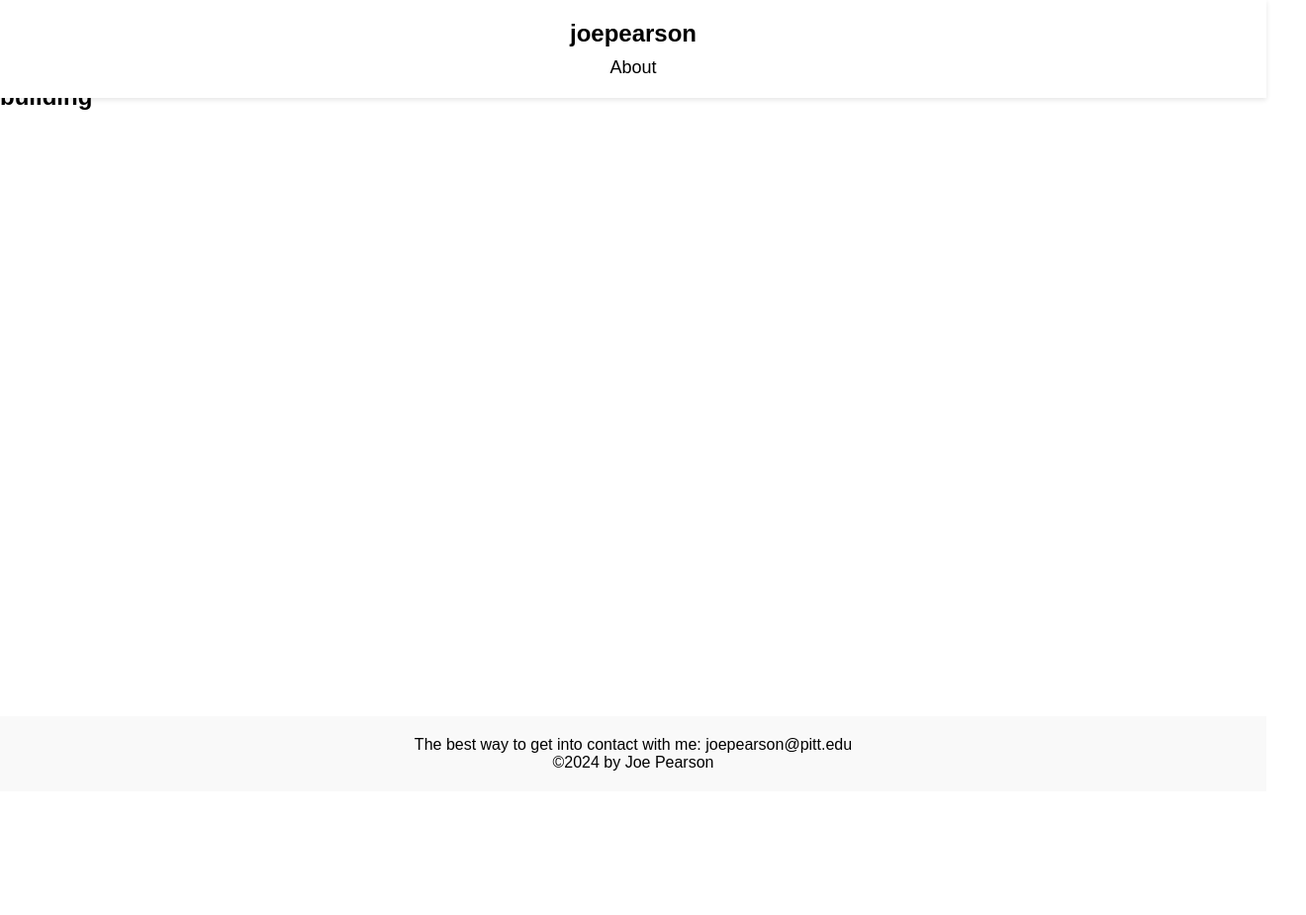
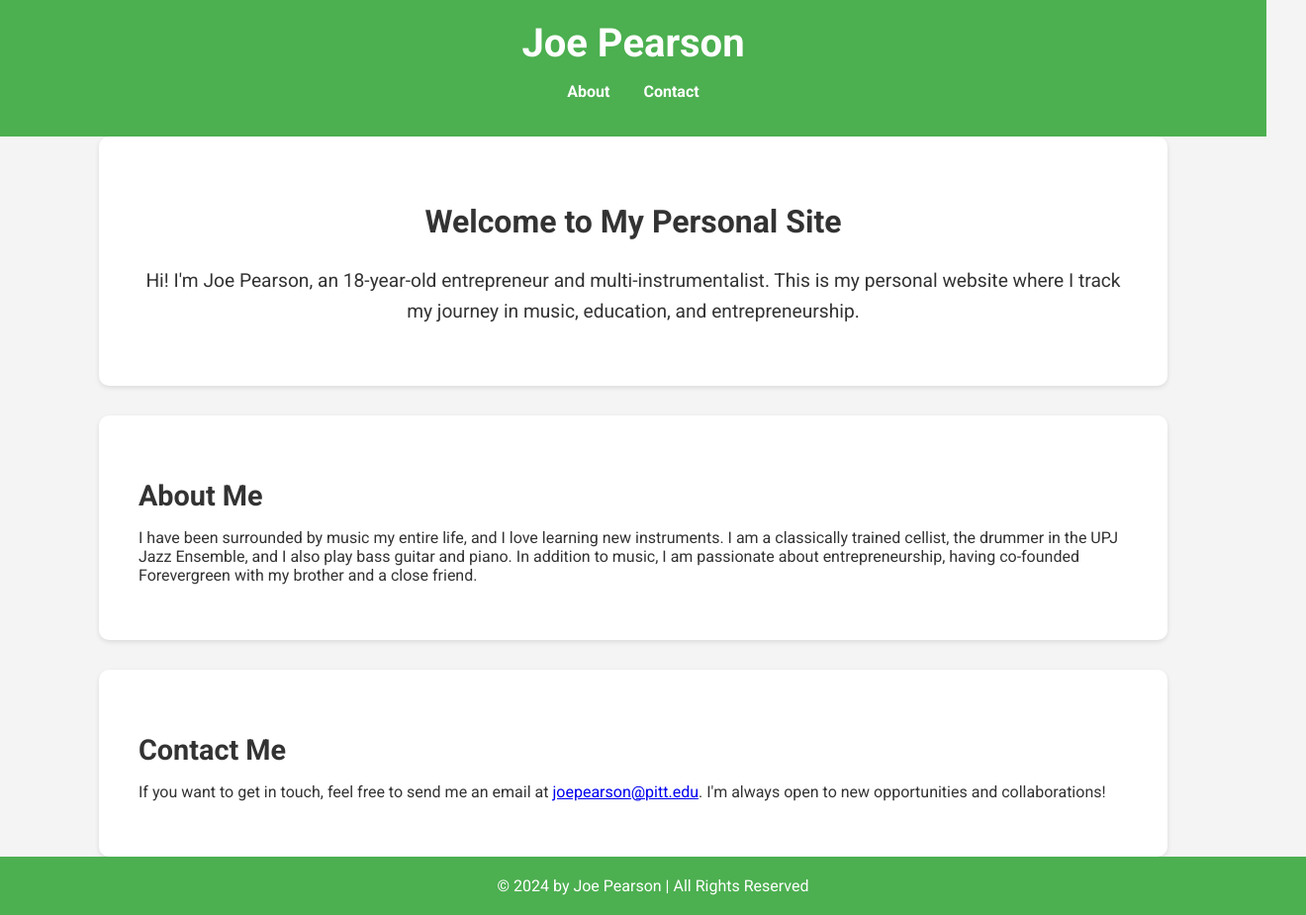
Before and after one commit to joeforevergreen/website-9-24, a website: page index.html in a window 1280 px wide. Shown: the whole page at 99% size, 1320 px wide, since content can reach past the window. Before the commit the page ends 800 px from the top, so only its background shows below. Drawn offline with Linux system fonts and the light colour scheme.

Commit message:
Update index.html

```diff
--- a/index.html
+++ b/index.html
@@ -3,30 +3,146 @@
 <head>
     <meta charset="UTF-8">
     <meta name="viewport" content="width=device-width, initial-scale=1.0">
-    <title>Joe Pearson</title>
-    <link rel="stylesheet" href="style.css">
+    <title>Joe Pearson - Personal Site</title>
+    <link href="https://fonts.googleapis.com/css2?family=Roboto:wght@300;400;700&display=swap" rel="stylesheet">
+    <style>
+        body {
+            font-family: 'Roboto', sans-serif;
+            margin: 0;
+            padding: 0;
+            box-sizing: border-box;
+            background-color: #f4f4f4;
+            color: #333;
+        }
+
+        header {
+            background-color: #4CAF50;
+            padding: 20px;
+            text-align: center;
+            color: white;
+        }
+
+        header h1 {
+            margin: 0;
+            font-size: 2.5rem;
+        }
+
+        nav {
+            margin-top: 10px;
+        }
+
+        nav ul {
+            list-style: none;
+            padding: 0;
+        }
+
+        nav ul li {
+            display: inline;
+            margin: 0 15px;
+        }
+
+        nav ul li a {
+            color: white;
+            text-decoration: none;
+            font-weight: bold;
+        }
+
+        section {
+            padding: 60px 20px;
+            max-width: 1000px;
+            margin: 0 auto;
+        }
+
+        .intro {
+            background-color: #ffffff;
+            padding: 40px;
+            border-radius: 10px;
+            text-align: center;
+            box-shadow: 0 2px 5px rgba(0, 0, 0, 0.1);
+        }
+
+        .intro h2 {
+            font-size: 2rem;
+        }
+
+        .intro p {
+            font-size: 1.2rem;
+            line-height: 1.6;
+        }
+
+        .about, .contact {
+            background-color: #ffffff;
+            padding: 40px;
+            border-radius: 10px;
+            margin-top: 30px;
+            box-shadow: 0 2px 5px rgba(0, 0, 0, 0.1);
+        }
+
+        .about h2, .contact h2 {
+            font-size: 1.8rem;
+            margin-bottom: 10px;
+        }
+
+        footer {
+            background-color: #4CAF50;
+            padding: 20px;
+            text-align: center;
+            color: white;
+            position: relative;
+            bottom: 0;
+            width: 100%;
+        }
+
+        footer p {
+            margin: 0;
+        }
+
+        /* Responsive Design */
+        @media (max-width: 768px) {
+            header h1 {
+                font-size: 2rem;
+            }
+
+            .intro h2, .about h2, .contact h2 {
+                font-size: 1.5rem;
+            }
+
+            .intro p, .about p, .contact p {
+                font-size: 1rem;
+            }
+        }
+    </style>
 </head>
 <body>
+
     <header>
+        <h1>Joe Pearson</h1>
         <nav>
-            <div class="logo">joepearson</div>
             <ul>
-                <li><a href="pages/about.html">About</a></li>
-
+                <li><a href="#about">About</a></li>
+                <li><a href="#contact">Contact</a></li>
             </ul>
         </nav>
     </header>
 
-    <section class="hero">
-        <div class="text-container">
-            <h1>Joe Pearson</h1>
-            <h2>learning<br>creating<br>building</h2>
-        </div>
+    <section class="intro">
+        <h2>Welcome to My Personal Site</h2>
+        <p>Hi! I'm Joe Pearson, an 18-year-old entrepreneur and multi-instrumentalist. This is my personal website where I track my journey in music, education, and entrepreneurship.</p>
+    </section>
+
+    <section id="about" class="about">
+        <h2>About Me</h2>
+        <p>I have been surrounded by music my entire life, and I love learning new instruments. I am a classically trained cellist, the drummer in the UPJ Jazz Ensemble, and I also play bass guitar and piano. In addition to music, I am passionate about entrepreneurship, having co-founded Forevergreen with my brother and a close friend.</p>
+    </section>
+
+    <section id="contact" class="contact">
+        <h2>Contact Me</h2>
+        <p>If you want to get in touch, feel free to send me an email at <a href="mailto:joepearson@pitt.edu">joepearson@pitt.edu</a>. I'm always open to new opportunities and collaborations!</p>
     </section>
 
     <footer>
-        <p>The best way to get into contact with me: joepearson@pitt.edu</p>
-        <p>©2024 by Joe Pearson</p>
+        <p>© 2024 by Joe Pearson | All Rights Reserved</p>
     </footer>
+
 </body>
 </html>
```
